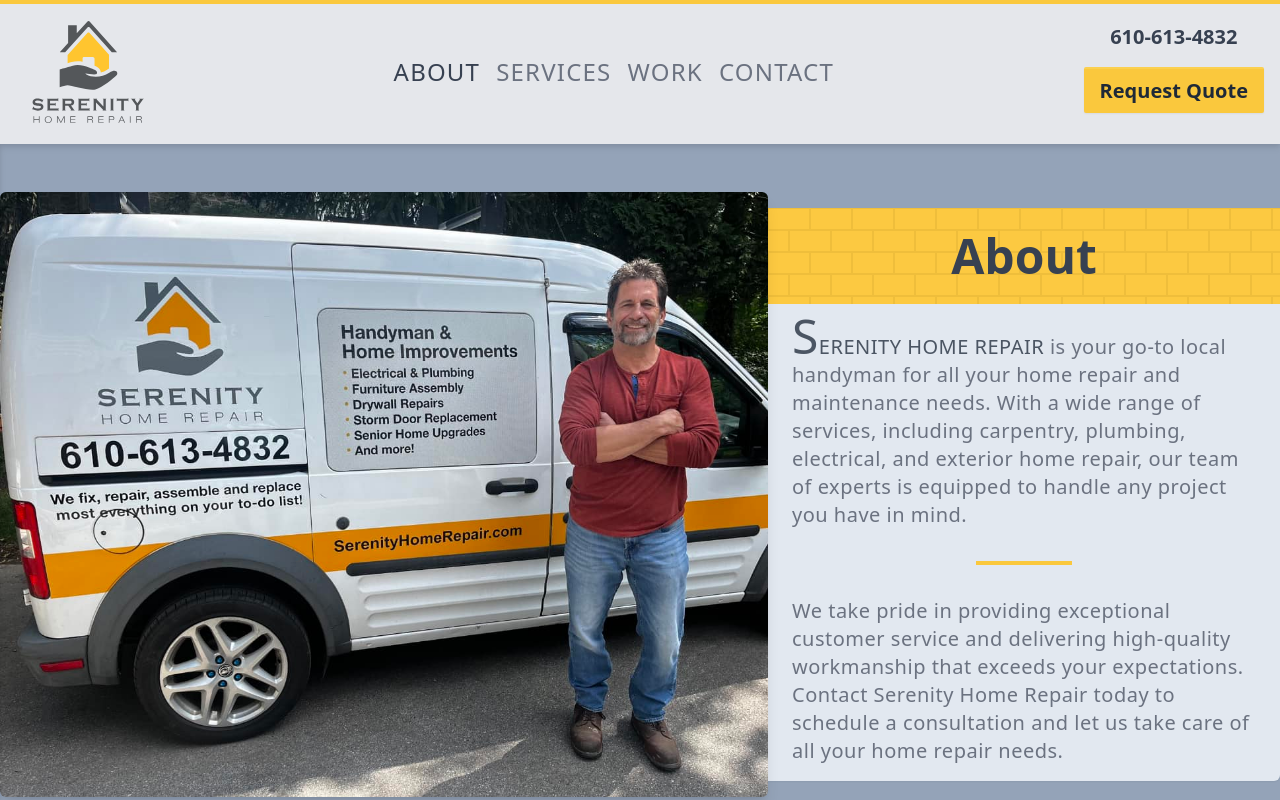
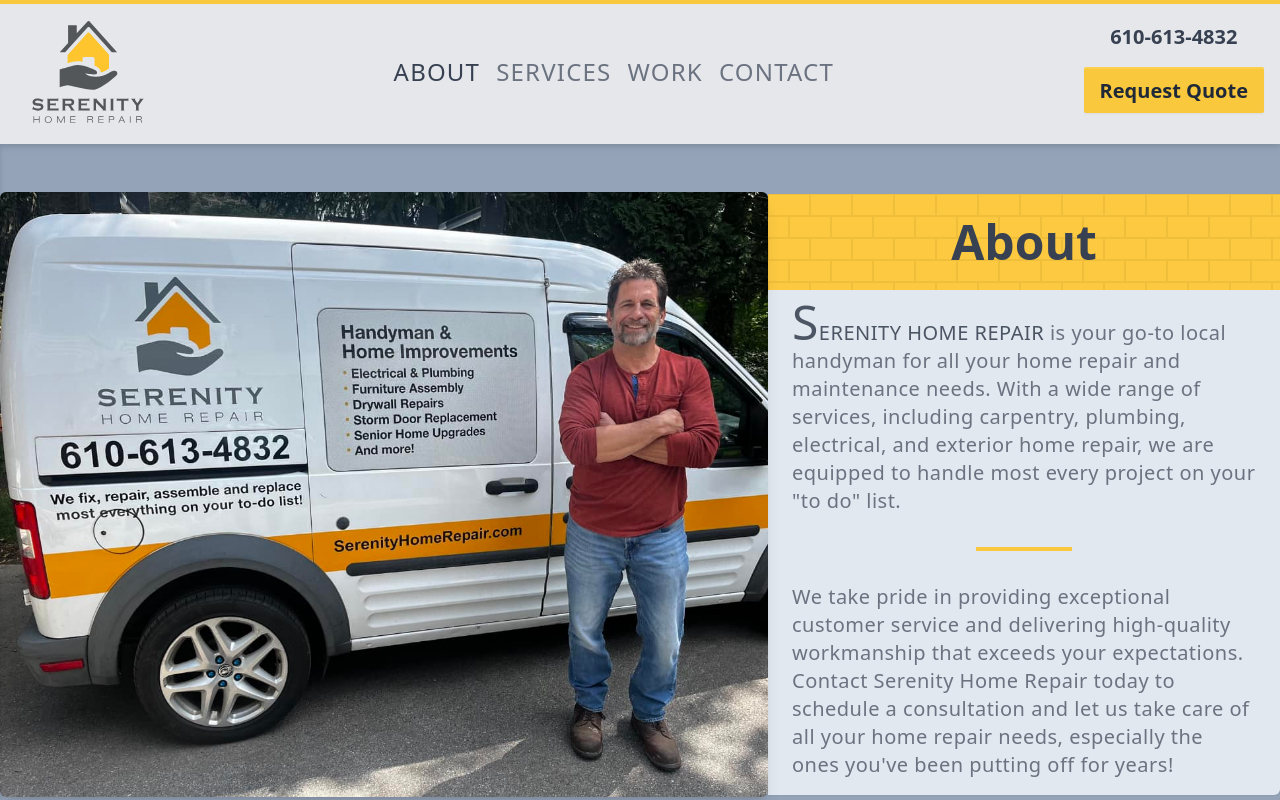
Before and after one commit to jeklnd/serenity, a Next.js app: page /about in a window 1280 px wide. Shown: the top 800 px of the page. Built offline with nearby package versions, Linux system fonts and the light colour scheme.

Commit message:
edit copy

```diff
--- a/src/pages/about.js
+++ b/src/pages/about.js
@@ -61,14 +61,14 @@ export default function About() {
                             is your go-to local handyman for all your home
                             repair and maintenance needs. With a wide range of
                             services, including carpentry, plumbing, electrical,
-                            and exterior home repair, our team of experts is
-                            equipped to handle any project you have in mind.
+                            and exterior home repair, we are
+                            equipped to handle most every project on your &quot;to do&quot; list.
                             <AccentBorder classes="w-24 my-8 self-center text-center relative left-1/2 -translate-x-1/2 border-sy-500 " />
                             We take pride in providing exceptional customer
                             service and delivering high-quality workmanship that
                             exceeds your expectations. Contact Serenity Home
                             Repair today to schedule a consultation and let us
-                            take care of all your home repair needs.
+                            take care of all your home repair needs, especially the ones you&apos;ve been putting off for years!
                         </div>
                     </div>
                 </div>
```
